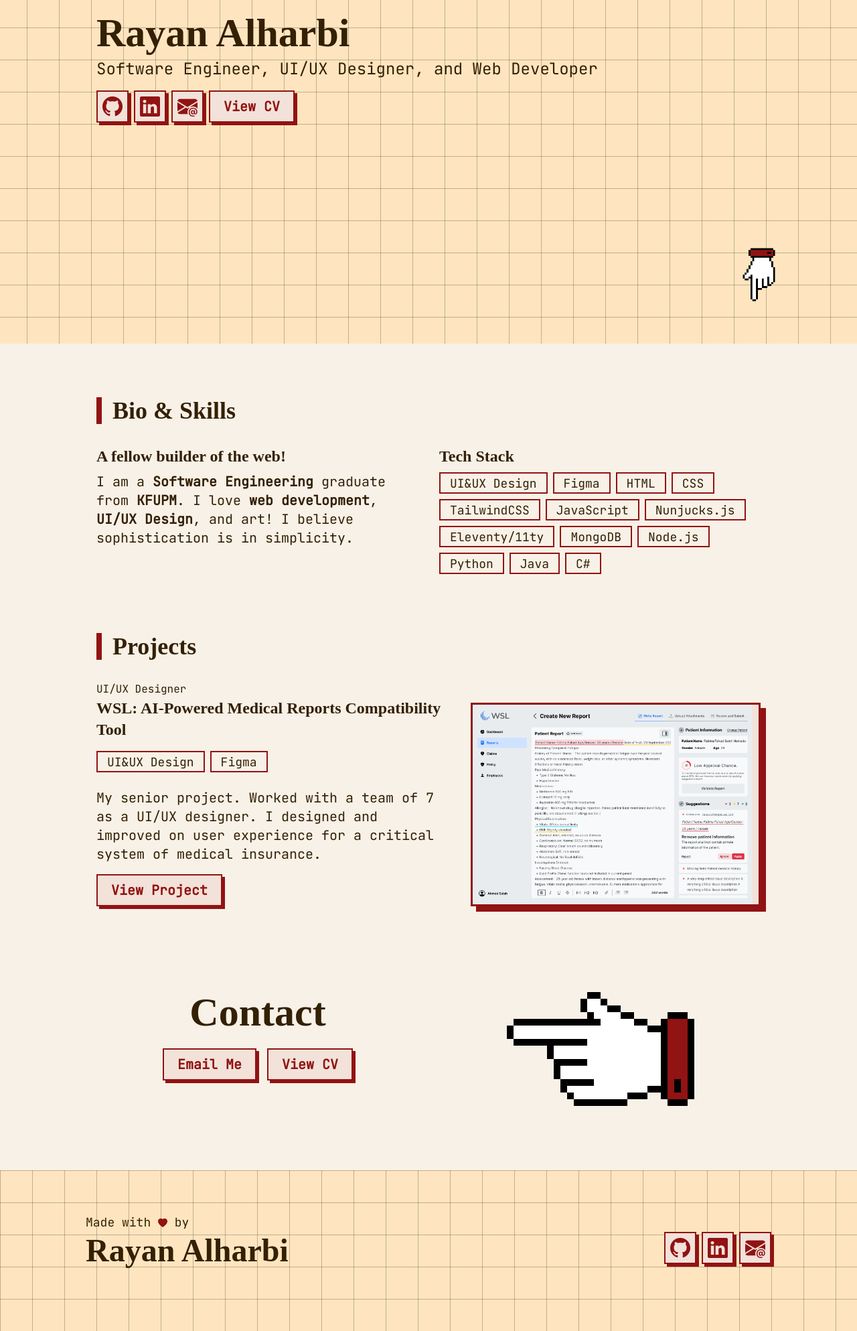
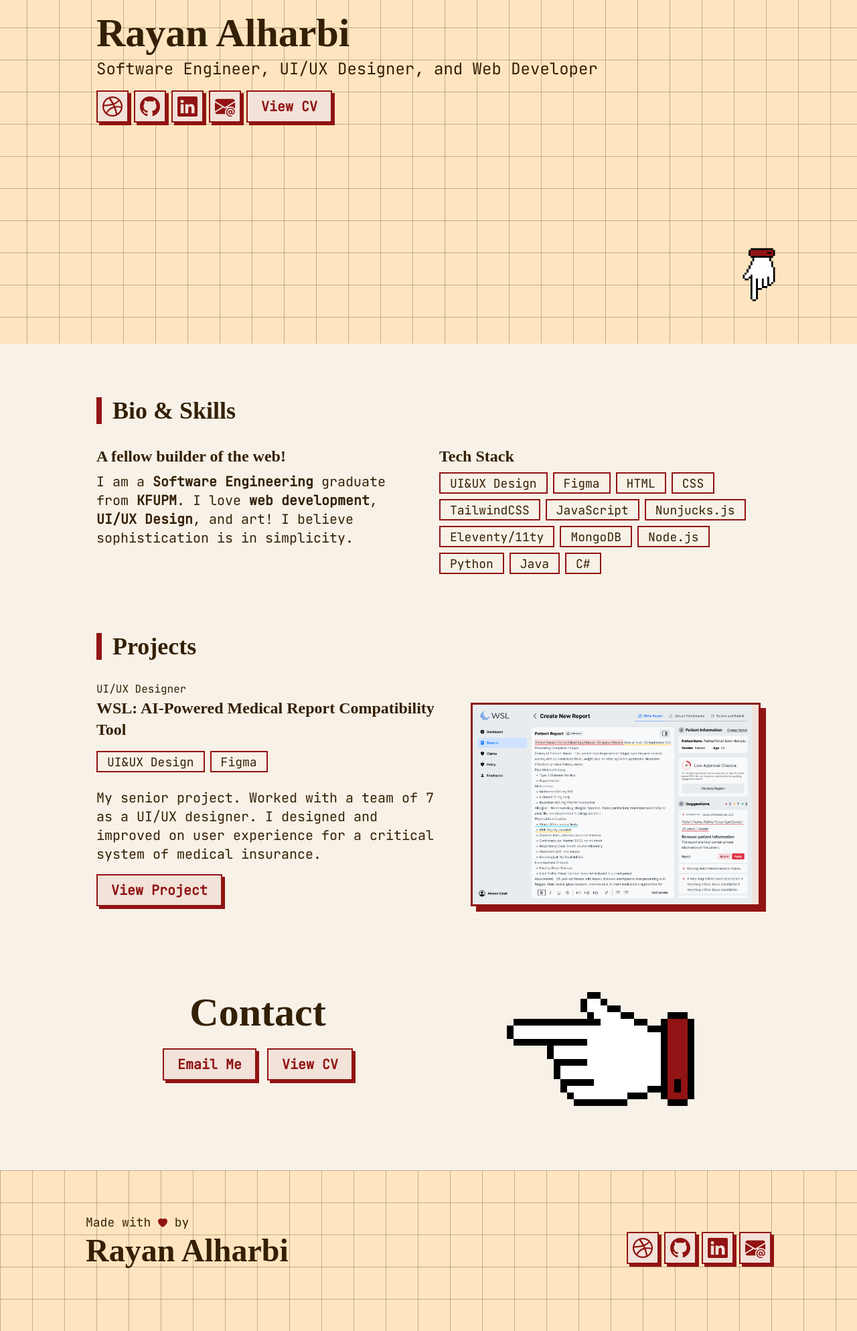
Before and after one commit to CrabbyCode/portfolio, a website: page index.html in a window 1280 px wide. Shown: the part 287-2274 px from the top of the page at 67% size. Drawn offline with nearby package versions, Linux system fonts and the light colour scheme; a web font is replaced by a local one.

Commit message:
added dribbble account

```diff
--- a/index.html
+++ b/index.html
@@ -44,9 +44,12 @@
               </p>
             </div>
             <div class="flex flex-wrap space-x-2 space-y-2">
-              <!-- <a href="/" class="hero-link "
+              <a
+                href="https://dribbble.com/rayan_the_designer"
+                target="_blank"
+                class="hero-link"
                 ><i class="bi bi-dribbble text-2xl text-primary"></i
-              ></a> -->
+              ></a>
               <a
                 href="https://github.com/CrabbyCode"
                 target="_blank"
@@ -159,7 +162,7 @@
             <div>
               <p>UI/UX Designer</p>
               <h3 class="text-2xl font-serif font-bold">
-                WSL: AI-Powered Medical Reports Compatibility Tool
+                WSL: AI-Powered Medical Report Compatibility Tool
               </h3>
             </div>
             <div class="flex flex-wrap space-x-2 space-y-2">
@@ -242,9 +245,12 @@
         </div>
         <div class="my-auto md:mx-0 mx-auto flex flex-col justify-end">
           <div class="flex flex-wrap space-x-2 space-y-2">
-            <!-- <a href="/" class="hero-link"
-            ><i class="bi bi-dribbble text-2xl text-primary"></i
-          ></a> -->
+            <a
+              href="https://dribbble.com/rayan_the_designer"
+              target="_blank"
+              class="hero-link"
+              ><i class="bi bi-dribbble text-2xl text-primary"></i
+            ></a>
             <a
               href="https://github.com/CrabbyCode"
               target="_blank"
```
